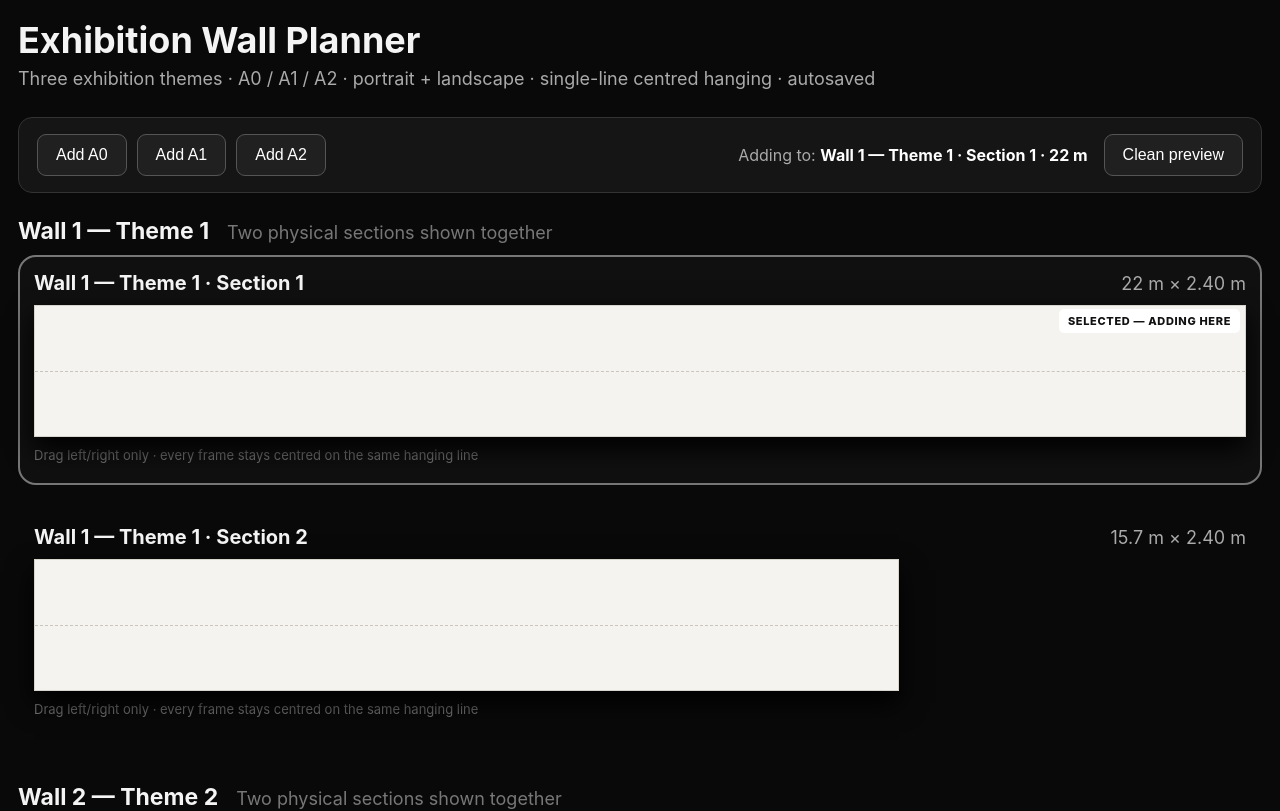
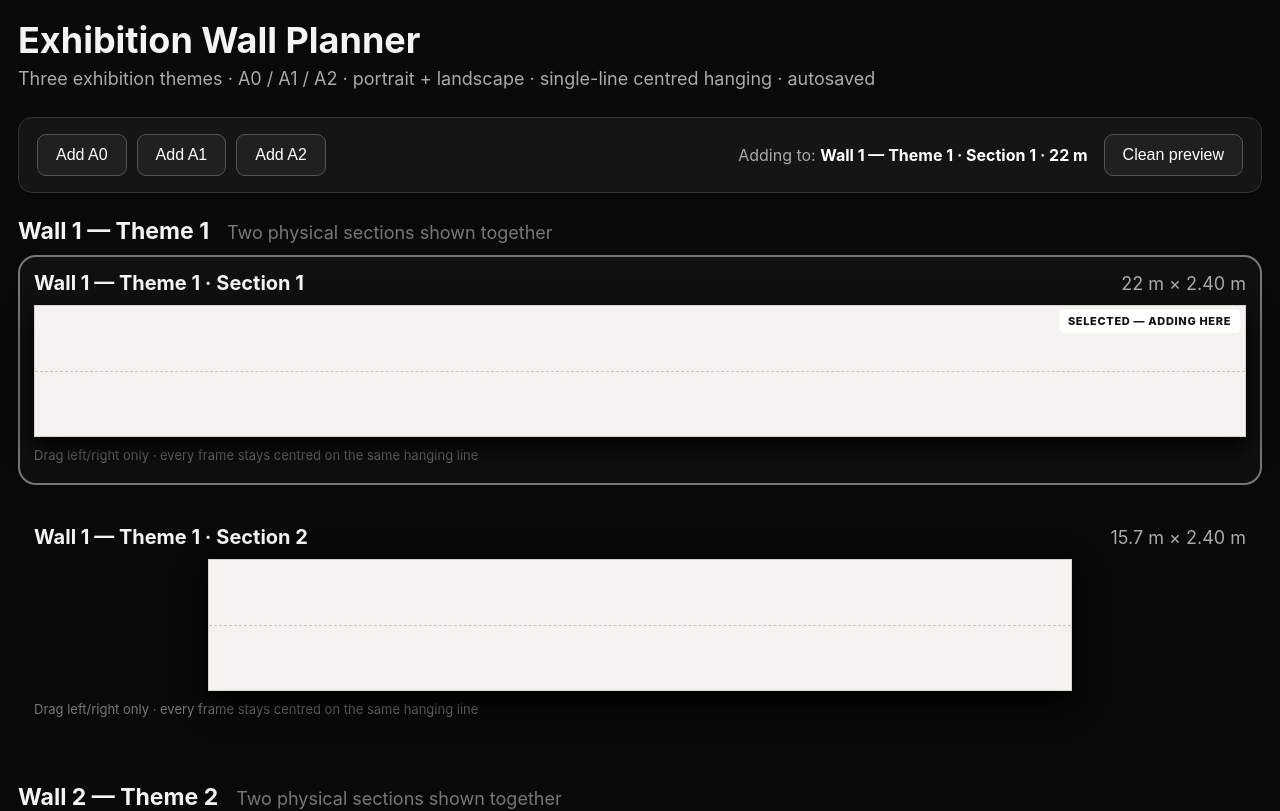
Before and after one commit to habakisstavros-dev/exhibition-wall-planner-2026, a React (Vite) app: page / in a window 1280 px wide. Shown: the top 811 px of the page. Built offline with nearby package versions, Linux system fonts and the light colour scheme.

Commit message:
Add files via upload

```diff
--- a/src/styles.css
+++ b/src/styles.css
@@ -39,3 +39,24 @@
     min-height: 0;
   }
 }
+
+
+/* --- CENTRED PHYSICAL WALL COMPARISON ---
+   Every wall keeps the exact global scale, but shorter walls sit centrally
+   beneath the 22 m master wall so opposite sections are easier to compare.
+*/
+.wall {
+  margin-left: auto !important;
+  margin-right: auto !important;
+}
+
+.wallBlock {
+  width: 100%;
+}
+
+/* Keep the wall title/dimensions visually aligned with its centred wall. */
+.wallBlock > .wallHeader,
+.wallBlock > .wallHeading {
+  margin-left: auto;
+  margin-right: auto;
+}
```
